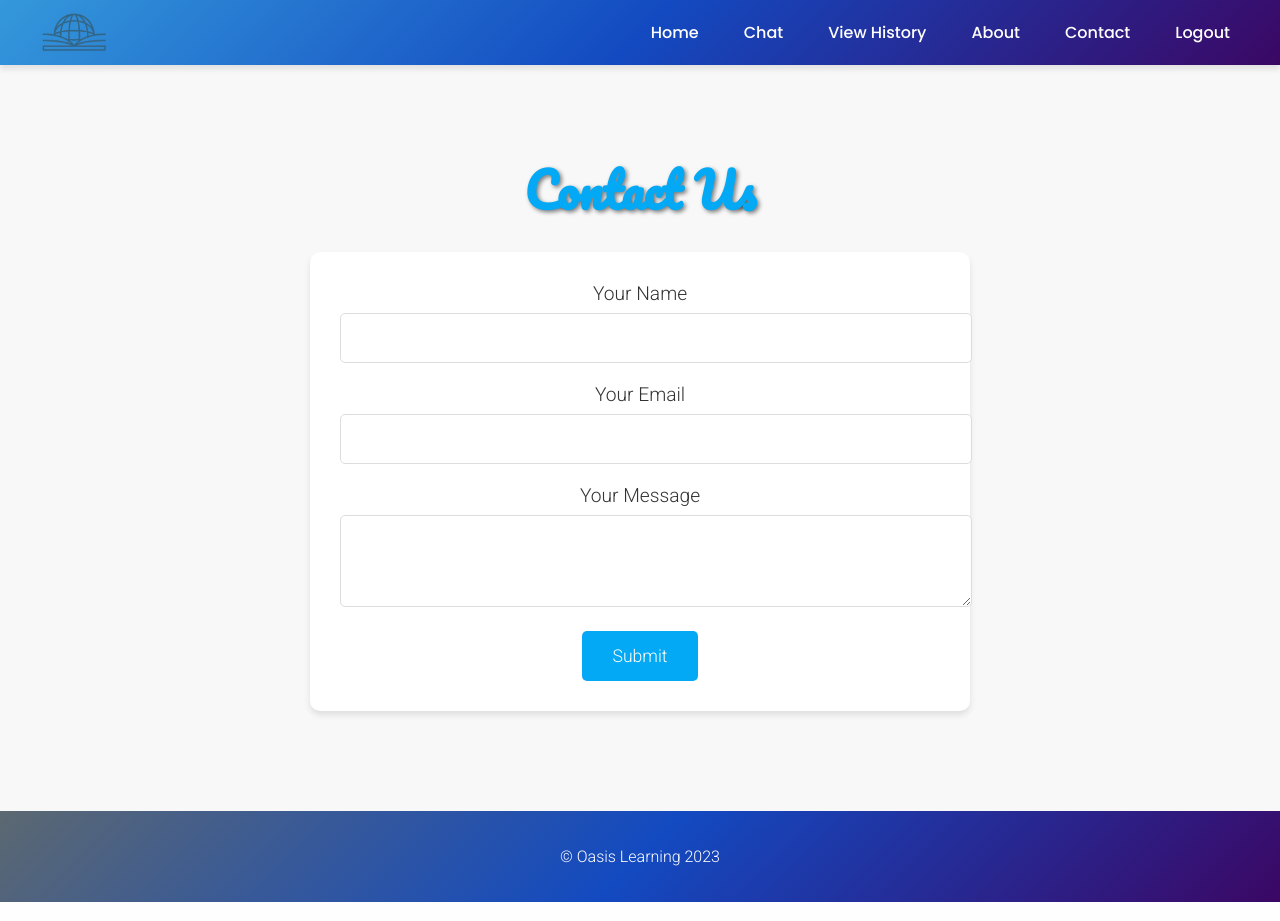
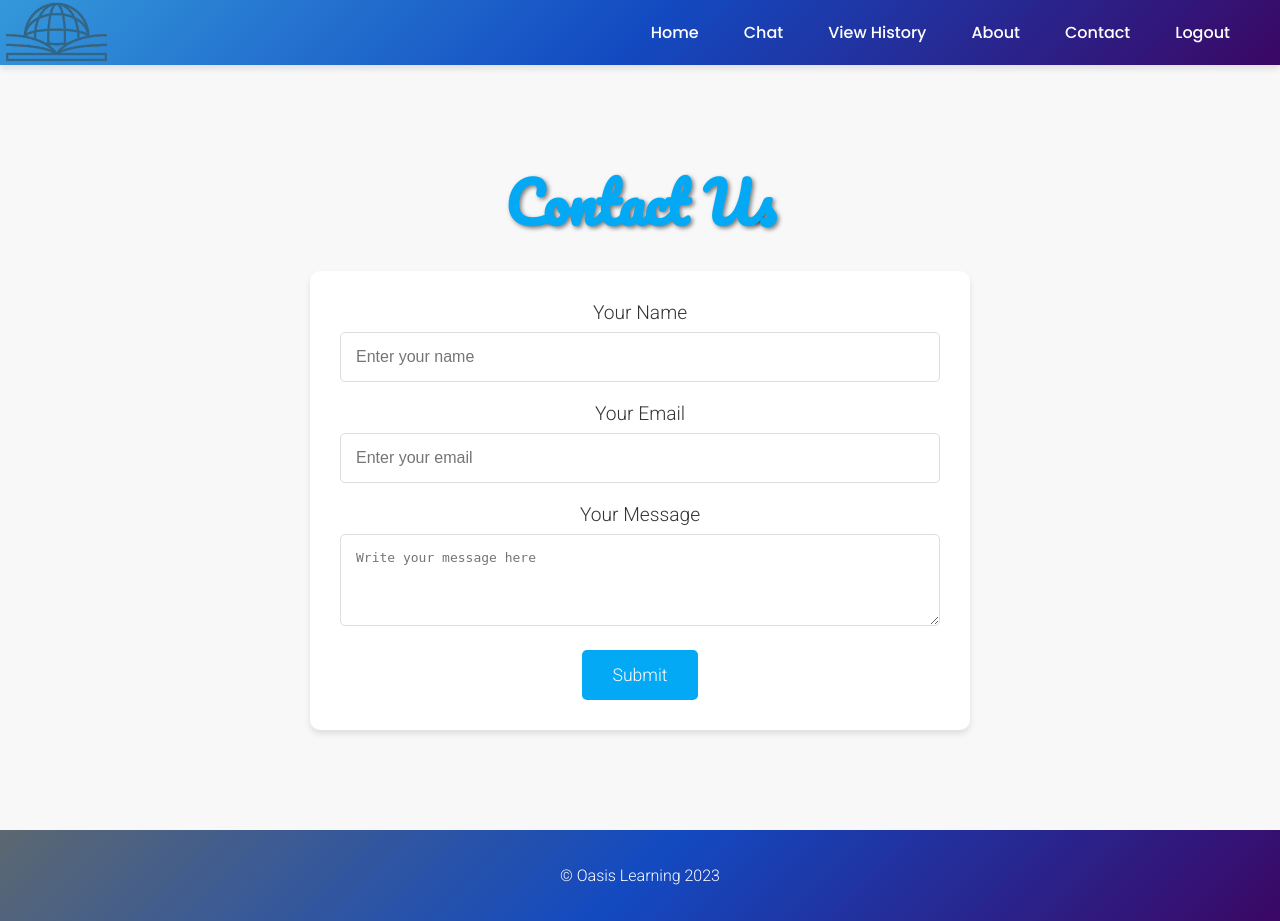
Before and after one commit to HamzaSajjad141/FYP_OASIS_LEARNING, a Django app: page /Contact/ in a window 1280 px wide. Run offline with Django 4.2, Linux system fonts and the light colour scheme.

Commit message:
update Contact Us Page

```diff
--- a/oasisProject/oasisApp/templates/Contact.html
+++ b/oasisProject/oasisApp/templates/Contact.html
@@ -14,11 +14,12 @@
             margin: 0;
             padding: 0;
             background-color: #f8f8f8;
+            color: #333;
         }
 
         .navbar {
             background: linear-gradient(135deg, #3498db, #134ac1, #3b0764);
-            font-family: 'Poppins', sans-serif;  /* Add Poppins font to navbar */
+            font-family: 'Poppins', sans-serif;
             color: white;
             padding: 20px;
             display: flex;
@@ -27,16 +28,15 @@
         }
 
         .navbar-logo {
-        transform: scale(6.5); /* Adjust the scale factor as needed */
+            transform: scale(6.5);
             display: flex;
             align-items: center;
-
+            margin-left: 10px;
         }
 
         .navbar-logo img {
-    width: 25px; /* Keep the original width */
+            width: 40px;
             height: auto;
-    margin-left: 10px;
         }
 
         .navbar-links {
@@ -68,7 +68,7 @@
         }
 
         .contact-us-title {
-            font-size: 3em;
+            font-size: 3.5em;
             margin-bottom: 20px;
             font-family: 'Pacifico', cursive;
             color: #03A9F4;
@@ -103,6 +103,7 @@
             border: 1px solid #ddd;
             border-radius: 5px;
             transition: box-shadow 0.3s ease-in-out;
+            box-sizing: border-box;
         }
 
         .form-group input:focus,
@@ -124,6 +125,8 @@
             font-size: 1.1em;
             font-family: 'Roboto', sans-serif;
             transition: background-color 0.3s ease-in-out;
+            display: block;
+            margin: 0 auto;
         }
 
         .submit-btn:hover {
@@ -165,15 +168,15 @@
             <form action="#" method="post">
                 <div class="form-group">
                     <label for="name">Your Name</label>
-                    <input type="text" id="name" name="name" required>
+                    <input type="text" id="name" name="name" placeholder="Enter your name" required>
                 </div>
                 <div class="form-group">
                     <label for="email">Your Email</label>
-                    <input type="email" id="email" name="email" required>
+                    <input type="email" id="email" name="email" placeholder="Enter your email" required>
                 </div>
                 <div class="form-group">
                     <label for="message">Your Message</label>
-                    <textarea id="message" name="message" rows="4" required></textarea>
+                    <textarea id="message" name="message" rows="4" placeholder="Write your message here" required></textarea>
                 </div>
                 <button type="submit" class="submit-btn">Submit</button>
             </form>
```
Lines whose indentation alone changed are shown as unchanged.
